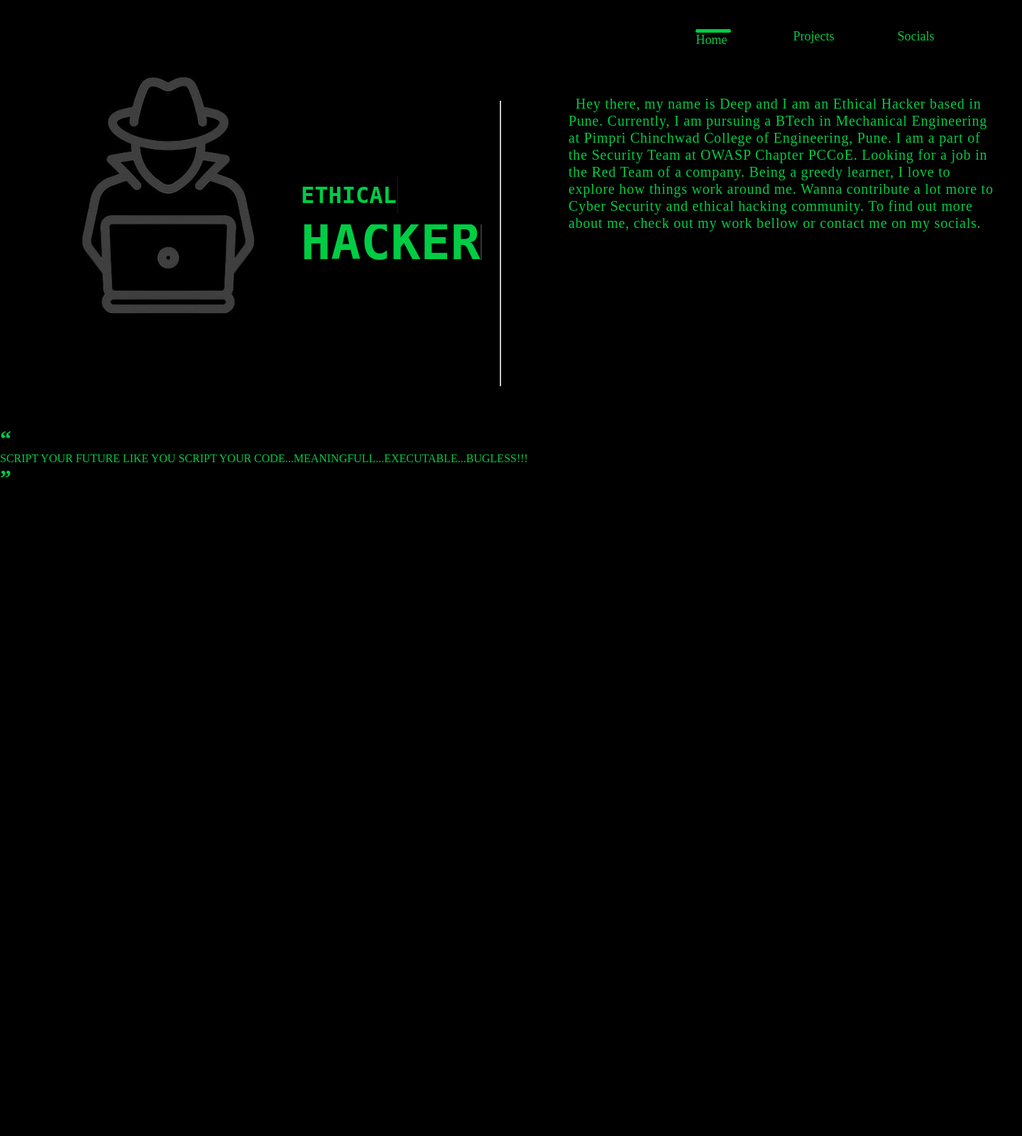
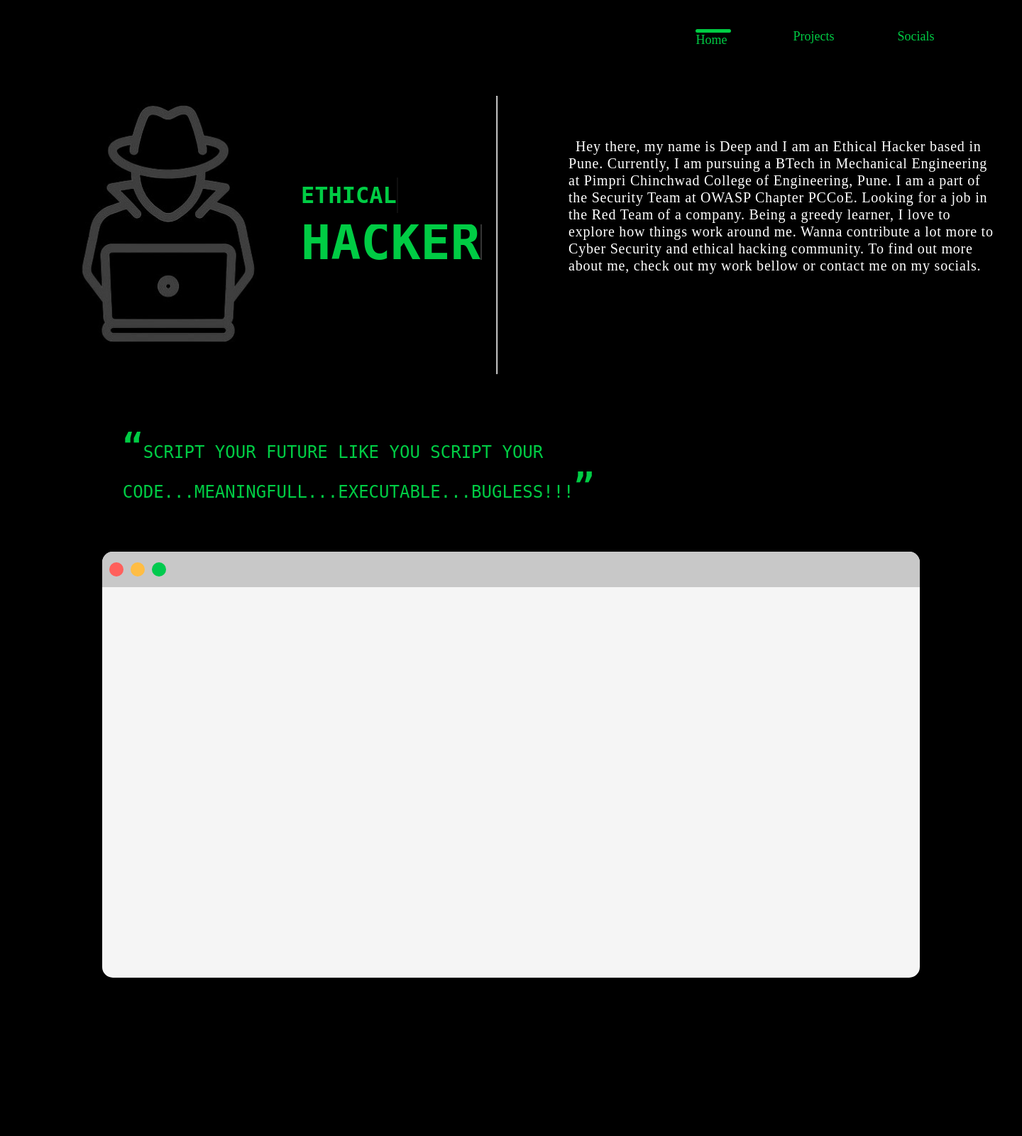
Before and after one commit to InTruder-Sec/deep.github.io, a PHP site: page / in a window 1440 px wide. Shown: the whole page at 71% size. Before the commit the page ends 673 px from the top, so only its background shows below. Run offline with PHP 8.4, Linux system fonts and the light colour scheme; some web fonts are replaced.

Commit message:
Update index_style.css

```diff
--- a/styles/index_style.css
+++ b/styles/index_style.css
@@ -1,11 +1,13 @@
 * {
     margin: 0%;
     color: #00cc44;
+    cursor: default;
+    scroll-behavior: smooth;
 }
 
 .v_1_0 {
     width: 100%;
-    height: 900px;
+    height: 1600px;
     background: rgba(0,0,0,1);
     opacity: 1;
     position: relative;
@@ -72,7 +74,7 @@
 .v_1_5 {
     height: 384px;
     width: 384px;
-    margin-top: 80px;
+    margin-top: 120px;
     margin-left: 40px;
 }
 .v_1_7 {
@@ -162,8 +164,8 @@
   width: 600px;
   height: 258px;
   left: 800px;
-  top: 100px;
-  color: #00cc44;
+  top: 160px;
+  border-radius: 10px;
   font-family: 'ABeeZee';
   font-style: normal;
   font-weight: 400;
@@ -174,16 +176,79 @@
   letter-spacing: 0.04em;
   text-indent: 10px;
   font-feature-settings: 'tnum' on, 'onum' on;
+  color: white;
 
   border: 1px solid #000000;
   text-shadow: 0px 4px 4px rgba(0, 0, 0, 0.25);
 }
 .v_1_9 {
   left: 35%;
-  top: 38%;
-  width: 400px;
+  top: 330px;
+  width: 390px;
   position: absolute;
   -webkit-transform: rotate(-90deg);
   -ms-transform: rotate(-90deg);
   transform: rotate(-90deg);
 }
+
+h1 {
+  display: inline;
+}
+
+.v_1_10 {
+  font-family: "Major Mono Display", monospace;
+  font-size: x-large;
+  margin-left: 12%;
+  align-self: center;
+}
+
+.screen {
+  height: 600px;
+  width: 80%;
+  margin-left: 10%;
+  margin-top: 65px;
+  border-radius: 15px;
+  background-color: whitesmoke;
+}
+
+.navigation {
+  height: 50px;
+  background-color: rgb(200, 200, 200);
+  border-top-left-radius: 15px;
+  border-top-right-radius: 15px;
+}
+
+.close,
+.small,
+.min {
+  display: inline-block;
+  height: 20px;
+  width: 20px;
+  border-radius: 10px;
+  margin-top: 15px;
+  background-color: #000000;
+}
+
+@import url('https://fonts.googleapis.com/css2?family=Encode+Sans+Semi+Expanded&family=Oleo+Script+Swash+Caps&display=swap');
+.close {
+  margin-left: 10px;
+  position: absolute;
+  text-align: center;
+  color: #000000;
+  background-color: #ff605c;
+  font-family: 'Encode Sans Semi Expanded', sans-serif;
+}
+.small{
+  margin-left: 40px;
+  position: absolute;
+  text-align: center;
+  color: #000000;
+  background-color: #FFBD44;
+}
+.min {
+  margin-left: 70px;
+  position: absolute;
+  text-align:center;
+  color#000000;
+  background-color: #00CA4E;
+}
```
